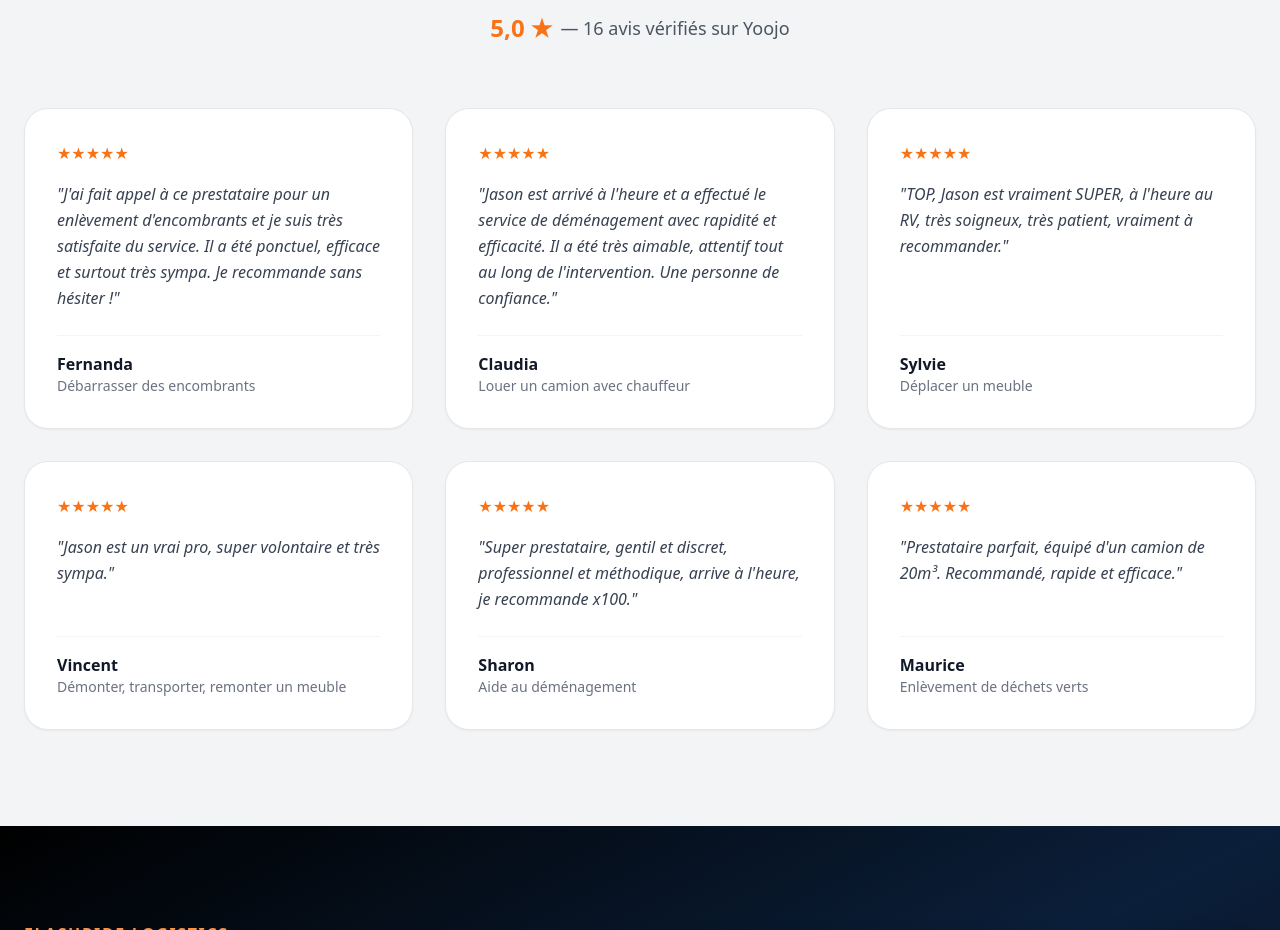
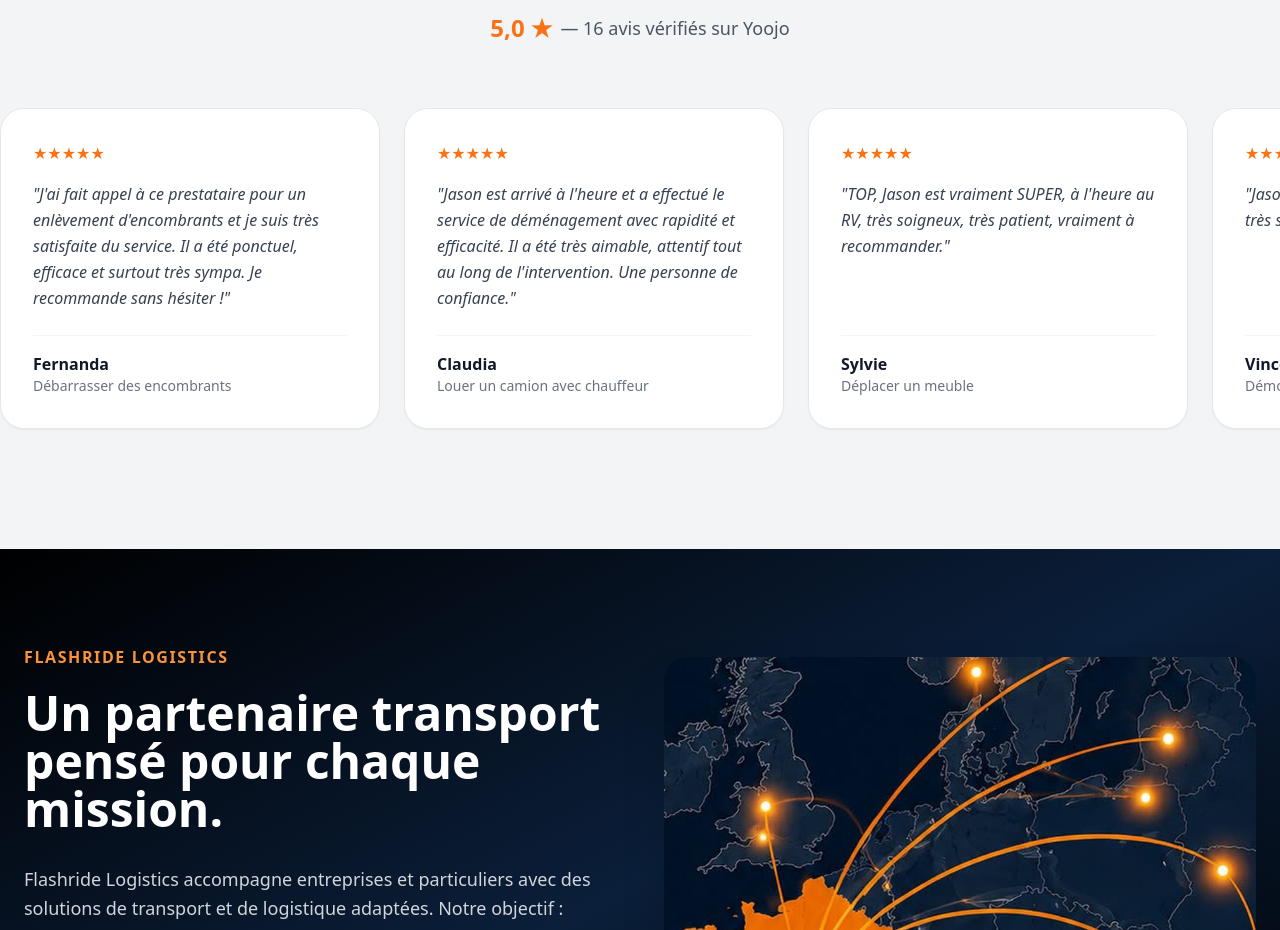
Before and after one commit to jasonvandommele-commits/flashride-logistics, a Next.js app: page / in a window 1280 px wide. Shown: the part 3619-4549 px from the top of the page. Built offline with nearby package versions, Linux system fonts and the light colour scheme.

Commit message:
Update page.jsx

```diff
--- a/app/page.jsx
+++ b/app/page.jsx
@@ -560,7 +560,7 @@ export default function FlashrideLogisticsWebsite() {
       </div>
     </div>
 
-          <div className="grid md:grid-cols-2 lg:grid-cols-3 gap-8">
+    <div className="flex gap-6 overflow-x-auto snap-x snap-mandatory pb-6 -mx-6 px-6 scrollbar-hide">
       {[
         {
           name: "Fernanda",
@@ -595,7 +595,7 @@ export default function FlashrideLogisticsWebsite() {
       ].map((review, index) => (
         <div
           key={index}
-                className="bg-white rounded-3xl p-8 border border-gray-200 shadow-sm hover:shadow-xl transition duration-300 flex flex-col"
+          className="bg-white rounded-3xl p-8 border border-gray-200 shadow-sm hover:shadow-xl transition duration-300 flex flex-col shrink-0 w-[85%] sm:w-[380px] snap-start"
         >
           <div className="text-orange-500 mb-4">★★★★★</div>
 
@@ -613,6 +613,7 @@ export default function FlashrideLogisticsWebsite() {
 
   </div>
 </section>
+
 
 
       {/* Entreprise */}
```
Lines whose indentation alone changed are shown as unchanged.
